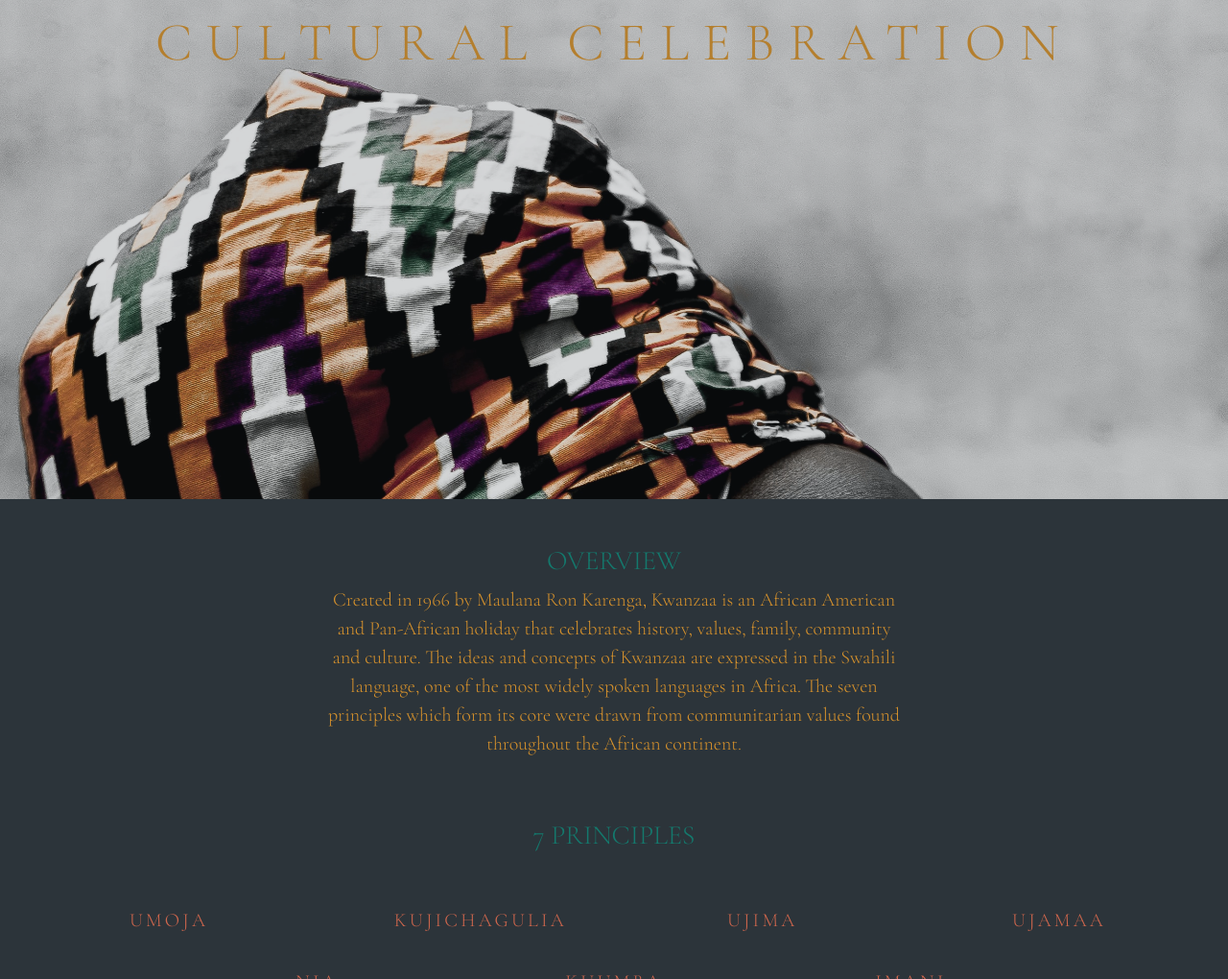
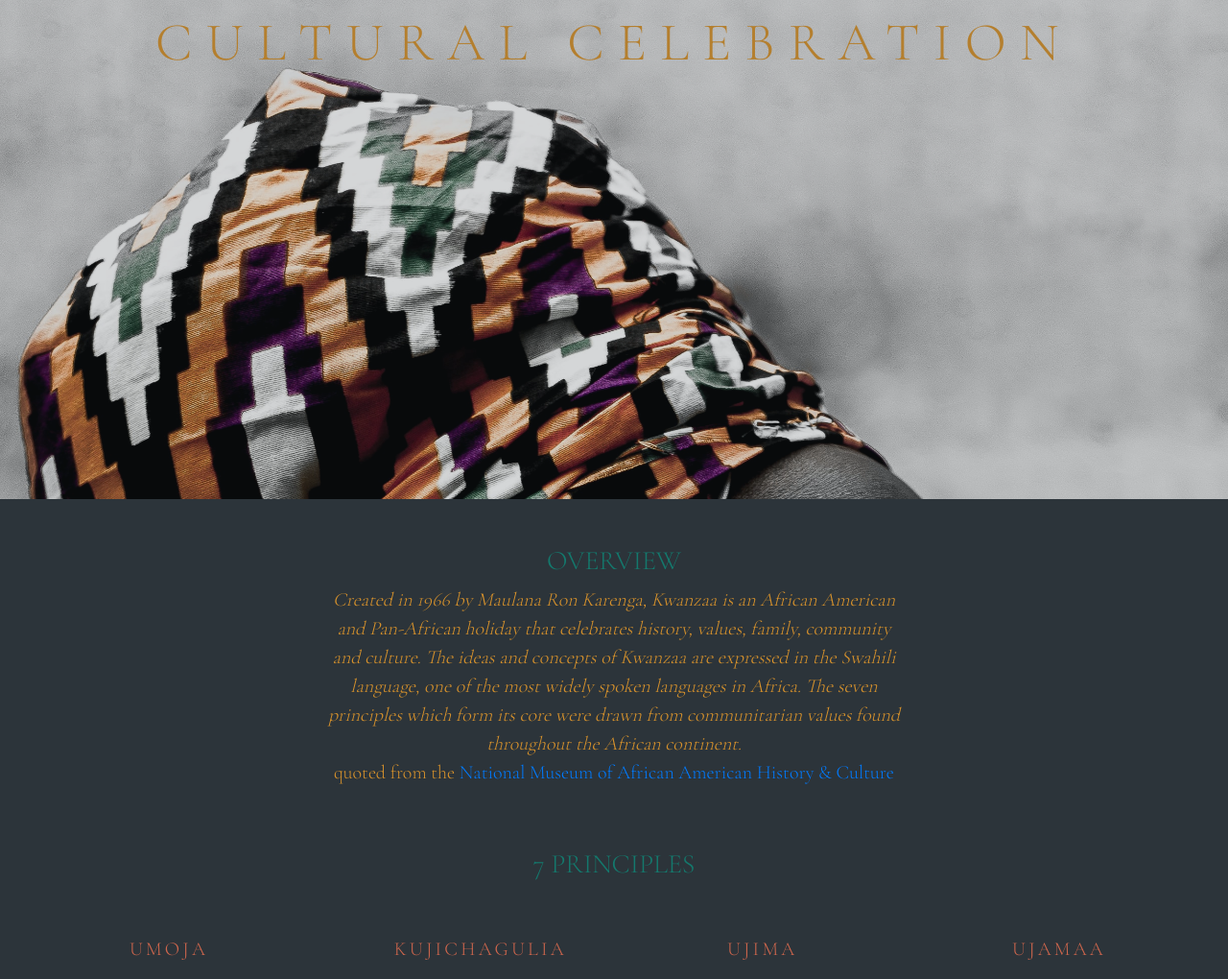
Before and after one commit to isaiahbonds/kwanzaa, a plain HTML site: page index.html in a window 1280 px wide. Shown: the part 218-1238 px from the top of the page at 96% size. Drawn offline with nearby package versions, Linux system fonts and the light colour scheme.

Commit message:
Update index.html
quoting opening paragraph

```diff
--- a/index.html
+++ b/index.html
@@ -55,7 +55,7 @@
                     <div class="row align-items-center justify-content-center">
                         <div class="col-6">
                             <h3 id="overview">OVERVIEW</h3>
-                            <p id="overviewP" class="blurb">Created in 1966 by Maulana Ron Karenga, Kwanzaa is an
+                            <p id="overviewP" class="blurb"> <i>Created in 1966 by Maulana Ron Karenga, Kwanzaa is an
                                 African
                                 American and
                                 Pan-African
@@ -66,7 +66,7 @@
                                 in
                                 Africa. The seven principles which form its core were drawn from communitarian values
                                 found
-                                throughout the African continent.</p>
+                                throughout the African continent.</i> <br/> quoted from the <a href = "https://nmaahc.si.edu/explore/initiatives/kwanzaa" target="_blank">National Museum of African American History & Culture</a></p>
                         </div>
                     </div>
                 </div>
```
